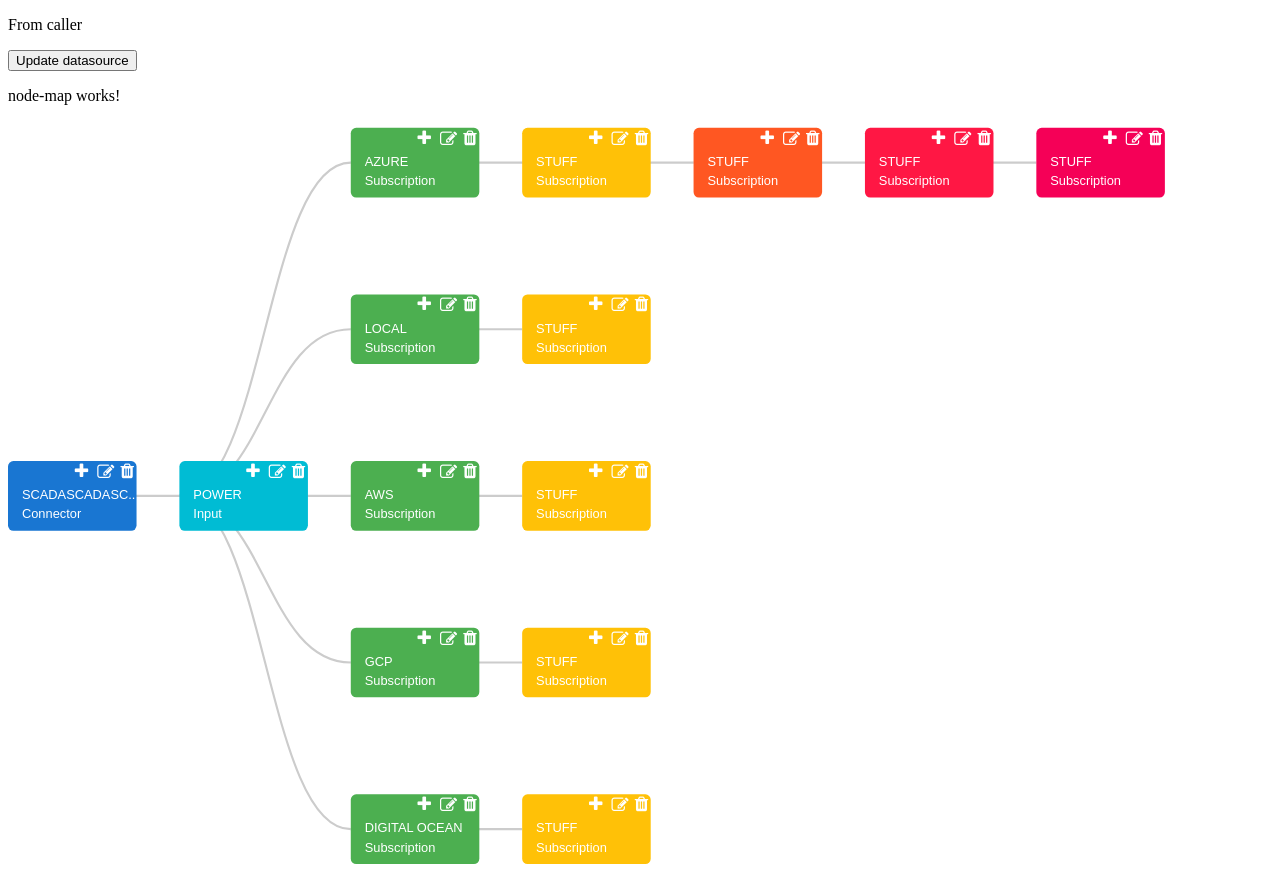
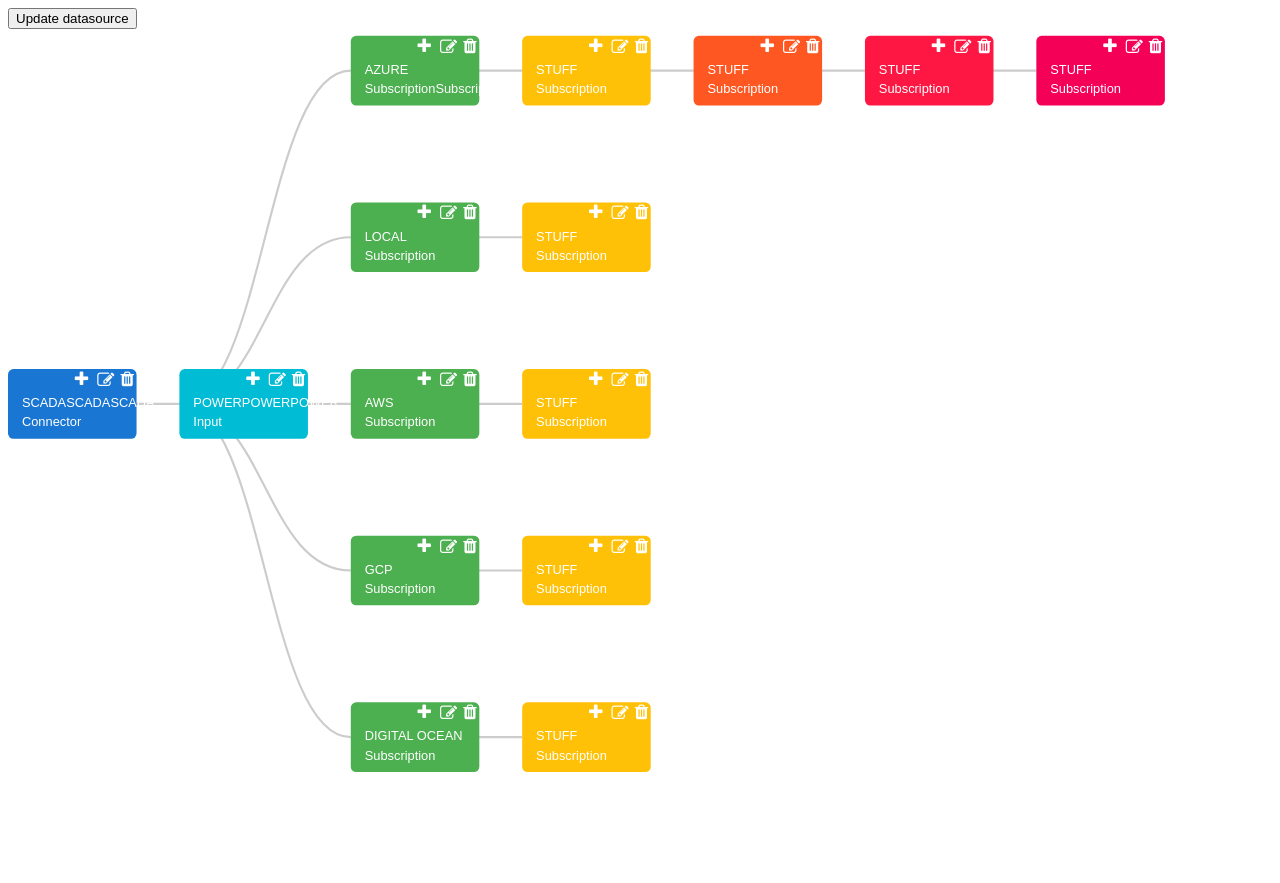
Before and after one commit to mikerossoft/angular-node-map, an Angular app: page / in a window 1280 px wide. After the commit the page ends 800 px from the top, so only its background shows below. Built offline with nearby package versions, Linux system fonts and the light colour scheme.

Commit message:
Clean up

```diff
--- a/src/app/caller/caller.component.html
+++ b/src/app/caller/caller.component.html
@@ -1,4 +1,3 @@
-<p>From caller</p>
 <button (click)="onBtnClick()">Update datasource</button>
 <app-node-map
     [dataSource]="dataSourceJson"
--- a/src/app/caller/caller.component.ts
+++ b/src/app/caller/caller.component.ts
@@ -182,7 +182,7 @@ export class CallerComponent implements OnInit {
     dataBusScadaData: object = {
         root: {
             uri: 'id-1',
-            name: 'SCADASCADASC..',
+            name: 'SCADASCADASCADA',
             description: 'Stuff',
             plugin: 'OPC HDA',
             type: 'Connector',
@@ -192,7 +192,7 @@ export class CallerComponent implements OnInit {
             nodes: [
                 {
                     uri: 'id-1-1',
-                    name: 'POWER',
+                    name: 'POWERPOWERPOWER',
                     description: 'Stuff',
                     type: 'Input',
                     bodyColour: this.COL_LEV_2,
@@ -203,7 +203,7 @@ export class CallerComponent implements OnInit {
                             uri: 'id-1-1-1',
                             name: 'AZURE',
                             description: 'Stuff',
-                            type: 'Subscription',
+                            type: 'SubscriptionSubscription',
                             bodyColour: this.COL_LEV_3,
                             borderColour: '#CCC',
                             canEdit: false,
--- a/src/app/node-map/node-map.component.html
+++ b/src/app/node-map/node-map.component.html
@@ -1,5 +1,4 @@
 <!-- <div class="play-container">
     <span class="fa fa-edit fa-sm icon-edit"> </span> -->
-<p>node-map works!</p>
 <!-- </div> -->
 <div id="node-map"></div>
```
